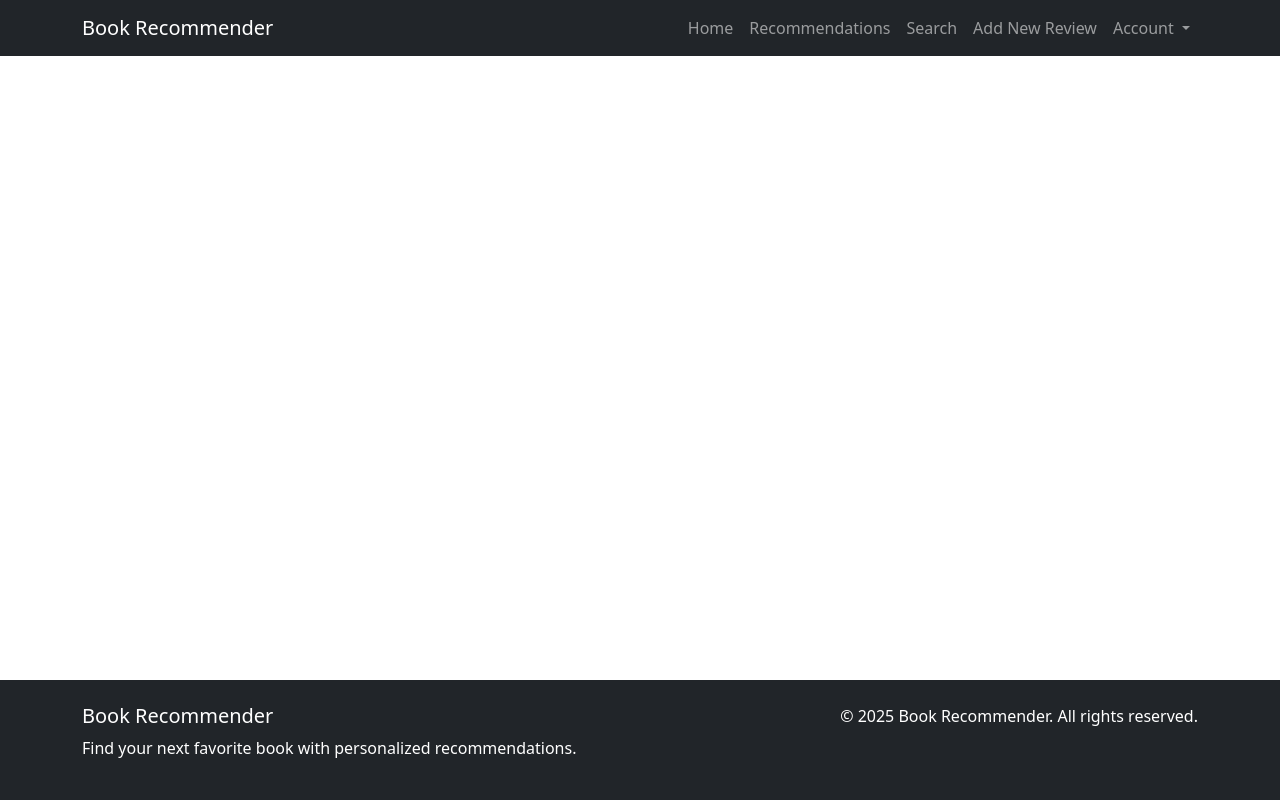
After one commit to J4ninja/book-recommender, a Django app: template book_recommender_app/templates/base.html in a window 1280 px wide. The commit adds this page. Run offline with Django 5.2, Linux system fonts and the light colour scheme; the template is opened without the code that fills it, so the values that code supplies are empty.

Commit message:
add base templates and restructure

```diff
--- /dev/null
+++ b/book_recommender_app/templates/base.html
@@ -0,0 +1,86 @@
+<!DOCTYPE html>
+<html lang="en">
+<head>
+    <meta charset="UTF-8">
+    <meta name="viewport" content="width=device-width, initial-scale=1.0">
+    <title>{% block title %}Book Recommender{% endblock %}</title>
+    <!-- Bootstrap CSS -->
+    <link href="https://cdn.jsdelivr.net/npm/bootstrap@5.3.0/dist/css/bootstrap.min.css" rel="stylesheet">
+    <!-- Custom CSS -->
+    <style>
+    html, body {
+        height: 100%;
+        margin: 0;
+        display: flex;
+        flex-direction: column;
+    }
+
+    .container {
+        flex: 1;
+    }
+    </style>
+    {% block extra_css %}{% endblock %}
+</head>
+<body>
+    <nav class="navbar navbar-expand-lg navbar-dark bg-dark">
+        <div class="container">
+            <a class="navbar-brand" href="{% url 'index' %}">Book Recommender</a>
+            <button class="navbar-toggler" type="button" data-bs-toggle="collapse" data-bs-target="#navbarNav"
+                aria-controls="navbarNav" aria-expanded="false" aria-label="Toggle navigation">
+                <span class="navbar-toggler-icon"></span>
+            </button>
+            <div class="collapse navbar-collapse" id="navbarNav">
+                <ul class="navbar-nav ms-auto">
+                    <li class="nav-item">
+                        <a class="nav-link {% if request.path == '/' %}active{% endif %}" href="{% url 'index' %}">Home</a>
+                    </li>
+                    <li class="nav-item">
+                        <a class="nav-link" href="#">Recommendations</a>
+                    </li>
+                    <li class="nav-item">
+                        <a class="nav-link {% if request.path == '/search/' %}active{% endif %}" href="{% url 'search' %}">Search</a>
+                    </li>
+                    <li class="nav-item">
+                        <a class="nav-link" href="#">Add New Review</a>
+                    </li>
+                    <li class="nav-item dropdown">
+                        <a class="nav-link dropdown-toggle" href="#" id="navbarDropdown" role="button" data-bs-toggle="dropdown" aria-expanded="false">
+                            Account
+                        </a>
+                        <ul class="dropdown-menu dropdown-menu-end" aria-labelledby="navbarDropdown">
+                            <li><a class="dropdown-item" href="#">Login</a></li>
+                            <li><a class="dropdown-item" href="#">Register</a></li>
+                            <li><hr class="dropdown-divider"></li>
+                            <li><a class="dropdown-item" href="#">Profile</a></li>
+                        </ul>
+                    </li>
+                </ul>
+            </div>
+        </div>
+    </nav>
+
+    <div class="container mt-4">
+        {% block content %}
+        {% endblock %}
+    </div>
+
+    <footer class="bg-dark text-white py-4 mt-5">
+        <div class="container">
+            <div class="row">
+                <div class="col-md-6">
+                    <h5>Book Recommender</h5>
+                    <p>Find your next favorite book with personalized recommendations.</p>
+                </div>
+                <div class="col-md-6 text-md-end">
+                    <p>&copy; {% now "Y" %} Book Recommender. All rights reserved.</p>
+                </div>
+            </div>
+        </div>
+    </footer>
+
+    <!-- Bootstrap JS Bundle with Popper -->
+    <script src="https://cdn.jsdelivr.net/npm/bootstrap@5.3.0/dist/js/bootstrap.bundle.min.js"></script>
+    <!-- Optional custom JavaScript -->
+    {% block extra_js %}{% endblock %}
+</body>
+</html>
--- a/book_recommender_app/urls.py
+++ b/book_recommender_app/urls.py
@@ -3,5 +3,5 @@ from . import views
 
 urlpatterns = [
     path('', views.index, name='index'),
-    path('test_data_models', views.test_data_models, name = 'test_data_models')
+    path('search', views.test_data_models, name='search')  # Add this line
 ]
```
Also changed, not shown: book_recommender/models.py (deleted, +0 -35 lines), book_recommender/views.py (deleted, +0 -11 lines), book_recommender_app/templates/index.html (+7 -10 lines), book_recommender_app/templates/test_data_models.html (+8 -18 lines), README.md.
